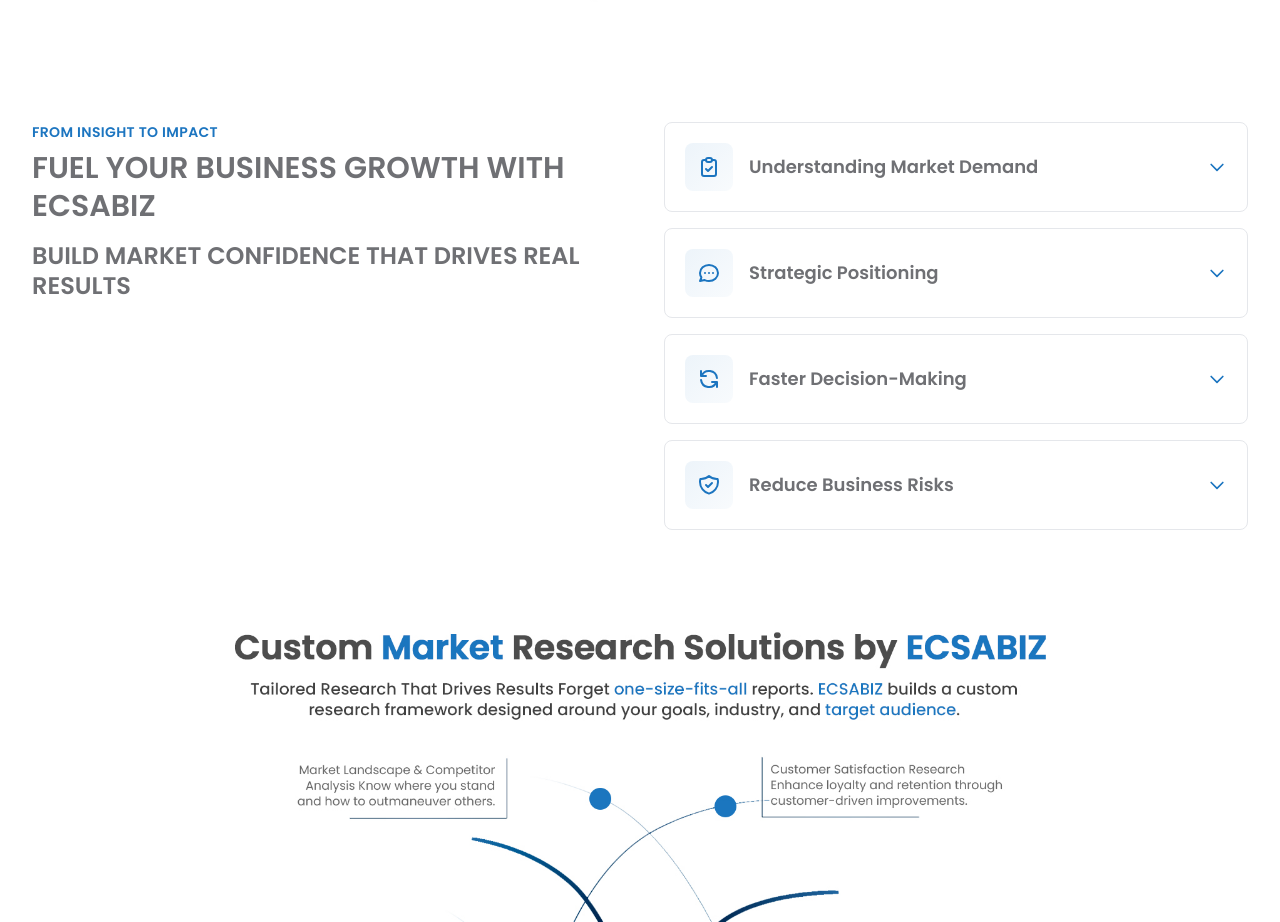
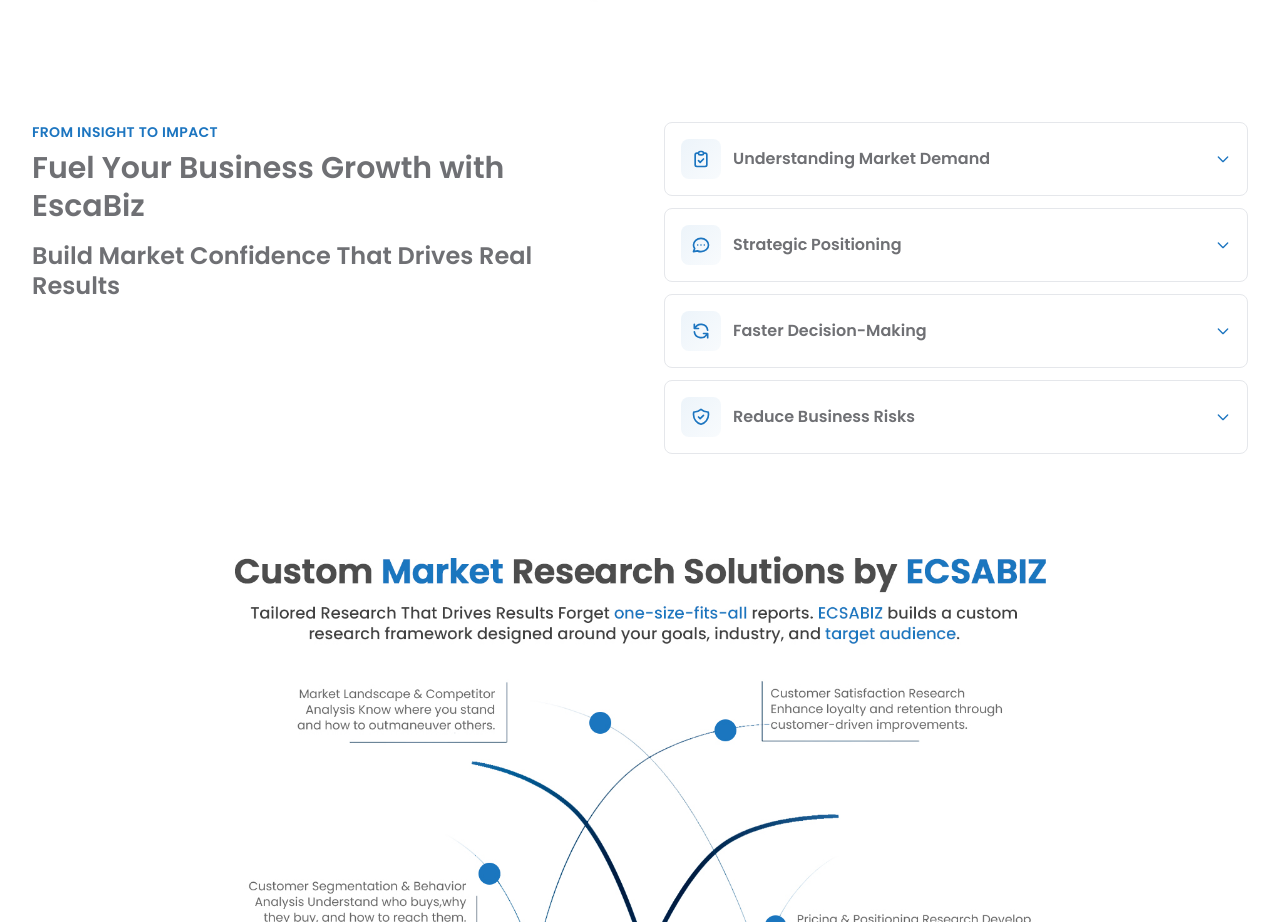
Before and after one commit to Sharmeen-Rauf/escabiz, a Next.js app: page /b2b-market-research-agency-escabiz in a window 1280 px wide. Shown: the part 3474-4396 px from the top of the page. Built offline with nearby package versions, Linux system fonts and the light colour scheme.

Commit message:
Refine text styling and layout in B2B Market Research Agency Page: update headings for improved readability, adjust padding and spacing in accordion components for a more cohesive design, and enhance icon sizes for better visual consistency.

```diff
--- a/src/app/b2b-market-research-agency-escabiz/page.tsx
+++ b/src/app/b2b-market-research-agency-escabiz/page.tsx
@@ -364,38 +364,40 @@ export default function B2BIndustryAnalysis() {
               {/* Left Side - Content */}
               <div className="flex flex-col justify-center">
                 <p className="text-xs md:text-sm font-semibold text-[#1c75c0] uppercase tracking-wide mb-2">
-                  FROM INSIGHT TO IMPACT
+                  From Insight to Impact
                 </p>
                 <h3 className="text-lg sm:text-xl md:text-2xl lg:text-3xl font-semibold text-[#6f7074] leading-tight mb-4">
-                  FUEL YOUR BUSINESS GROWTH WITH ECSABIZ
+                  Fuel Your Business Growth with EscaBiz
                 </h3>
                 <h4 className="text-base sm:text-lg md:text-xl lg:text-2xl font-semibold text-[#6f7074] leading-tight mb-6">
-                  BUILD MARKET CONFIDENCE THAT DRIVES REAL RESULTS
+                  Build Market Confidence That Drives Real Results
                 </h4>
               </div>
 
               {/* Right Side - Expandable Cards */}
-              <div className="flex flex-col space-y-4">
+              <div className="flex flex-col space-y-3">
                 {/* Card 1: Understanding Market Demand */}
                 <div className={`bg-white rounded-lg overflow-hidden transition-all duration-300 ${
                   activeAccordion === 0 ? 'border-2 border-[#1c75c0]' : 'border border-gray-200'
                 }`}>
                   <button
                     onClick={() => setActiveAccordion(activeAccordion === 0 ? null : 0)}
-                    className="w-full flex items-center gap-4 p-4 md:p-5 text-left"
+                    className="w-full flex items-center gap-3 p-3 md:p-4 text-left"
                   >
                     <div className="flex-shrink-0">
-                      <div className="bg-gradient-to-br from-[#1c75c0]/8 to-[#1c75c0]/3 rounded-lg p-3 w-12 h-12 flex items-center justify-center">
-                        <svg className="w-6 h-6 text-[#1c75c0]" fill="none" stroke="currentColor" viewBox="0 0 24 24">
+                      <div className="bg-gradient-to-br from-[#1c75c0]/8 to-[#1c75c0]/3 rounded-lg p-2 w-10 h-10 flex items-center justify-center">
+                        <svg className="w-5 h-5 text-[#1c75c0]" fill="none" stroke="currentColor" viewBox="0 0 24 24">
                           <path strokeLinecap="round" strokeLinejoin="round" strokeWidth={2} d="M9 5H7a2 2 0 00-2 2v12a2 2 0 002 2h10a2 2 0 002-2V7a2 2 0 00-2-2h-2M9 5a2 2 0 002 2h2a2 2 0 002-2M9 5a2 2 0 012-2h2a2 2 0 012 2m-6 9l2 2 4-4" />
                         </svg>
                       </div>
                     </div>
-                    <span className="text-base md:text-lg font-semibold text-[#6f7074] flex-1">
+                    <span className={`text-sm md:text-base font-semibold flex-1 transition-colors duration-300 ${
+                      activeAccordion === 0 ? 'text-[#1c75c0]' : 'text-[#6f7074]'
+                    }`}>
                       Understanding Market Demand
                     </span>
                     <svg
-                      className={`w-5 h-5 text-[#1c75c0] flex-shrink-0 transition-transform duration-300 ${
+                      className={`w-4 h-4 text-[#1c75c0] flex-shrink-0 transition-transform duration-300 ${
                         activeAccordion === 0 ? 'rotate-180' : ''
                       }`}
                       fill="none"
@@ -410,7 +412,7 @@ export default function B2BIndustryAnalysis() {
                       activeAccordion === 0 ? 'max-h-96 opacity-100' : 'max-h-0 opacity-0'
                     }`}
                   >
-                    <div className="px-4 md:px-5 pb-4 md:pb-5 pl-20">
+                    <div className="px-3 md:px-4 pb-3 md:pb-4 pl-16">
                       <p className="text-xs sm:text-xs md:text-sm text-[#a9a9a9] leading-tight font-normal">
                         Don't guess what your audience needs know it. ECSABIZ helps you uncover the real challenges, goals, and purchasing patterns of your B2B clients, ensuring your strategy is always grounded in reality.
                       </p>
@@ -424,20 +426,20 @@ export default function B2BIndustryAnalysis() {
                 }`}>
                   <button
                     onClick={() => setActiveAccordion(activeAccordion === 1 ? null : 1)}
-                    className="w-full flex items-center gap-4 p-4 md:p-5 text-left"
+                    className="w-full flex items-center gap-3 p-3 md:p-4 text-left"
                   >
                     <div className="flex-shrink-0">
-                      <div className="bg-gradient-to-br from-[#1c75c0]/8 to-[#1c75c0]/3 rounded-lg p-3 w-12 h-12 flex items-center justify-center">
-                        <svg className="w-6 h-6 text-[#1c75c0]" fill="none" stroke="currentColor" viewBox="0 0 24 24">
+                      <div className="bg-gradient-to-br from-[#1c75c0]/8 to-[#1c75c0]/3 rounded-lg p-2 w-10 h-10 flex items-center justify-center">
+                        <svg className="w-5 h-5 text-[#1c75c0]" fill="none" stroke="currentColor" viewBox="0 0 24 24">
                           <path strokeLinecap="round" strokeLinejoin="round" strokeWidth={2} d="M8 12h.01M12 12h.01M16 12h.01M21 12c0 4.418-4.03 8-9 8a9.863 9.863 0 01-4.255-.949L3 20l1.395-3.72C3.512 15.042 3 13.574 3 12c0-4.418 4.03-8 9-8s9 3.582 9 8z" />
                         </svg>
                       </div>
                     </div>
-                    <span className="text-base md:text-lg font-semibold text-[#6f7074] flex-1">
+                    <span className="text-sm md:text-base font-semibold text-[#6f7074] flex-1">
                       Strategic Positioning
                     </span>
                     <svg
-                      className={`w-5 h-5 text-[#1c75c0] flex-shrink-0 transition-transform duration-300 ${
+                      className={`w-4 h-4 text-[#1c75c0] flex-shrink-0 transition-transform duration-300 ${
                         activeAccordion === 1 ? 'rotate-180' : ''
                       }`}
                       fill="none"
@@ -452,7 +454,7 @@ export default function B2BIndustryAnalysis() {
                       activeAccordion === 1 ? 'max-h-96 opacity-100' : 'max-h-0 opacity-0'
                     }`}
                   >
-                    <div className="px-4 md:px-5 pb-4 md:pb-5 pl-20">
+                    <div className="px-3 md:px-4 pb-3 md:pb-4 pl-16">
                       <p className="text-xs sm:text-xs md:text-sm text-[#a9a9a9] leading-tight font-normal">
                         Our insights guide you in refining your brand message and value proposition. We ensure your products and marketing align perfectly with market expectations and competitive advantages, maximizing impact.
                       </p>
@@ -466,20 +468,20 @@ export default function B2BIndustryAnalysis() {
                 }`}>
                   <button
                     onClick={() => setActiveAccordion(activeAccordion === 2 ? null : 2)}
-                    className="w-full flex items-center gap-4 p-4 md:p-5 text-left"
+                    className="w-full flex items-center gap-3 p-3 md:p-4 text-left"
                   >
                     <div className="flex-shrink-0">
-                      <div className="bg-gradient-to-br from-[#1c75c0]/8 to-[#1c75c0]/3 rounded-lg p-3 w-12 h-12 flex items-center justify-center">
-                        <svg className="w-6 h-6 text-[#1c75c0]" fill="none" stroke="currentColor" viewBox="0 0 24 24">
+                      <div className="bg-gradient-to-br from-[#1c75c0]/8 to-[#1c75c0]/3 rounded-lg p-2 w-10 h-10 flex items-center justify-center">
+                        <svg className="w-5 h-5 text-[#1c75c0]" fill="none" stroke="currentColor" viewBox="0 0 24 24">
                           <path strokeLinecap="round" strokeLinejoin="round" strokeWidth={2} d="M4 4v5h.582m15.356 2A8.001 8.001 0 004.582 9m0 0H9m11 11v-5h-.581m0 0a8.003 8.003 0 01-15.357-2m15.357 2H15" />
                         </svg>
                       </div>
                     </div>
-                    <span className="text-base md:text-lg font-semibold text-[#6f7074] flex-1">
+                    <span className="text-sm md:text-base font-semibold text-[#6f7074] flex-1">
                       Faster Decision-Making
                     </span>
                     <svg
-                      className={`w-5 h-5 text-[#1c75c0] flex-shrink-0 transition-transform duration-300 ${
+                      className={`w-4 h-4 text-[#1c75c0] flex-shrink-0 transition-transform duration-300 ${
                         activeAccordion === 2 ? 'rotate-180' : ''
                       }`}
                       fill="none"
@@ -494,7 +496,7 @@ export default function B2BIndustryAnalysis() {
                       activeAccordion === 2 ? 'max-h-96 opacity-100' : 'max-h-0 opacity-0'
                     }`}
                   >
-                    <div className="px-4 md:px-5 pb-4 md:pb-5 pl-20">
+                    <div className="px-3 md:px-4 pb-3 md:pb-4 pl-16">
                       <p className="text-xs sm:text-xs md:text-sm text-[#a9a9a9] leading-tight font-normal">
                         Time is money. ECSABIZ simplifies complex data into clear, actionable insights so your team can cut through the noise and make smarter, more confident strategic decisions faster than the competition.
                       </p>
@@ -508,20 +510,20 @@ export default function B2BIndustryAnalysis() {
                 }`}>
                   <button
                     onClick={() => setActiveAccordion(activeAccordion === 3 ? null : 3)}
-                    className="w-full flex items-center gap-4 p-4 md:p-5 text-left"
+                    className="w-full flex items-center gap-3 p-3 md:p-4 text-left"
                   >
                     <div className="flex-shrink-0">
-                      <div className="bg-gradient-to-br from-[#1c75c0]/8 to-[#1c75c0]/3 rounded-lg p-3 w-12 h-12 flex items-center justify-center">
-                        <svg className="w-6 h-6 text-[#1c75c0]" fill="none" stroke="currentColor" viewBox="0 0 24 24">
+                      <div className="bg-gradient-to-br from-[#1c75c0]/8 to-[#1c75c0]/3 rounded-lg p-2 w-10 h-10 flex items-center justify-center">
+                        <svg className="w-5 h-5 text-[#1c75c0]" fill="none" stroke="currentColor" viewBox="0 0 24 24">
                           <path strokeLinecap="round" strokeLinejoin="round" strokeWidth={2} d="M9 12l2 2 4-4m5.618-4.016A11.955 11.955 0 0112 2.944a11.955 11.955 0 01-8.618 3.04A12.02 12.02 0 003 9c0 5.591 3.824 10.29 9 11.622 5.176-1.332 9-6.03 9-11.622 0-1.042-.133-2.052-.382-3.016z" />
                         </svg>
                       </div>
                     </div>
-                    <span className="text-base md:text-lg font-semibold text-[#6f7074] flex-1">
+                    <span className="text-sm md:text-base font-semibold text-[#6f7074] flex-1">
                       Reduce Business Risks
                     </span>
                     <svg
-                      className={`w-5 h-5 text-[#1c75c0] flex-shrink-0 transition-transform duration-300 ${
+                      className={`w-4 h-4 text-[#1c75c0] flex-shrink-0 transition-transform duration-300 ${
                         activeAccordion === 3 ? 'rotate-180' : ''
                       }`}
                       fill="none"
@@ -536,7 +538,7 @@ export default function B2BIndustryAnalysis() {
                       activeAccordion === 3 ? 'max-h-96 opacity-100' : 'max-h-0 opacity-0'
                     }`}
                   >
-                    <div className="px-4 md:px-5 pb-4 md:pb-5 pl-20">
+                    <div className="px-3 md:px-4 pb-3 md:pb-4 pl-16">
                       <p className="text-xs sm:text-xs md:text-sm text-[#a9a9a9] leading-tight font-normal">
                         We provide the intelligence needed to see around corners. We help you anticipate market changes, predict emerging trends, and avoid costly strategic mistakes giving your company a crucial competitive edge.
                       </p>
```
